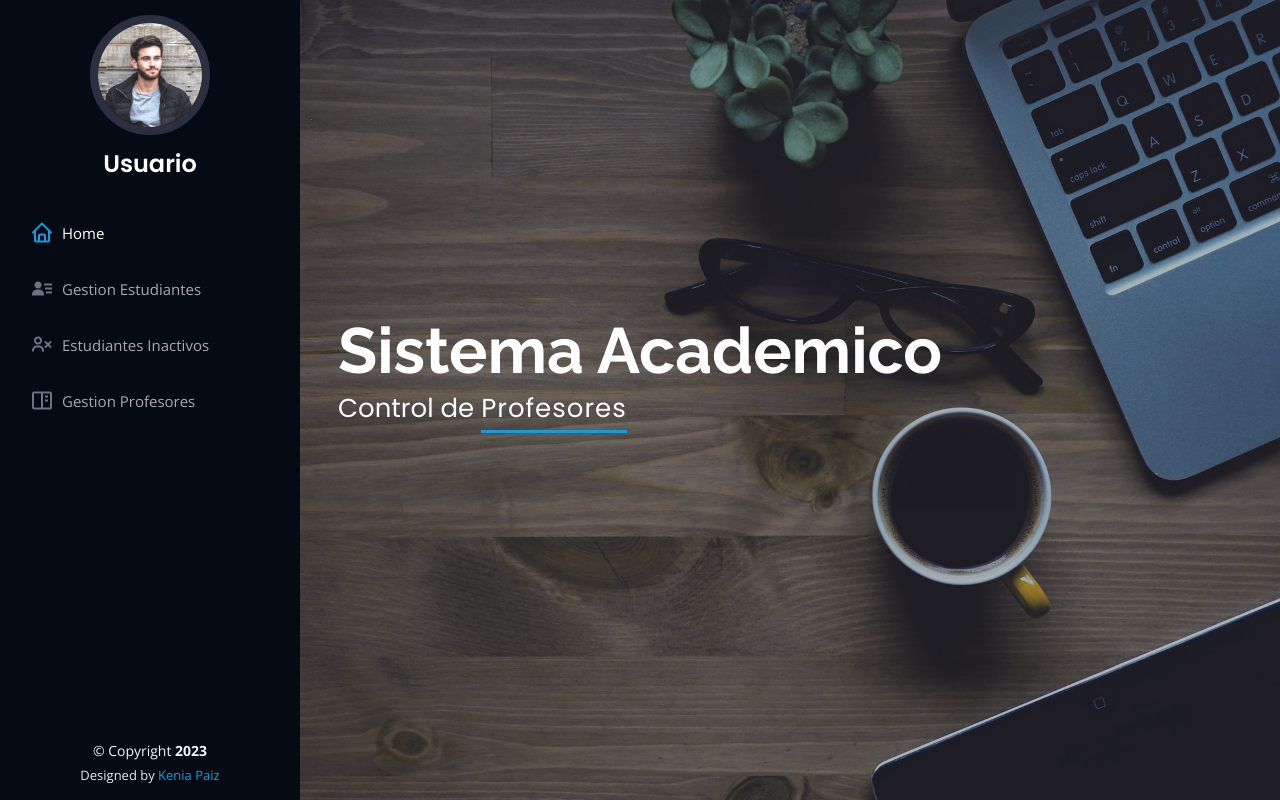
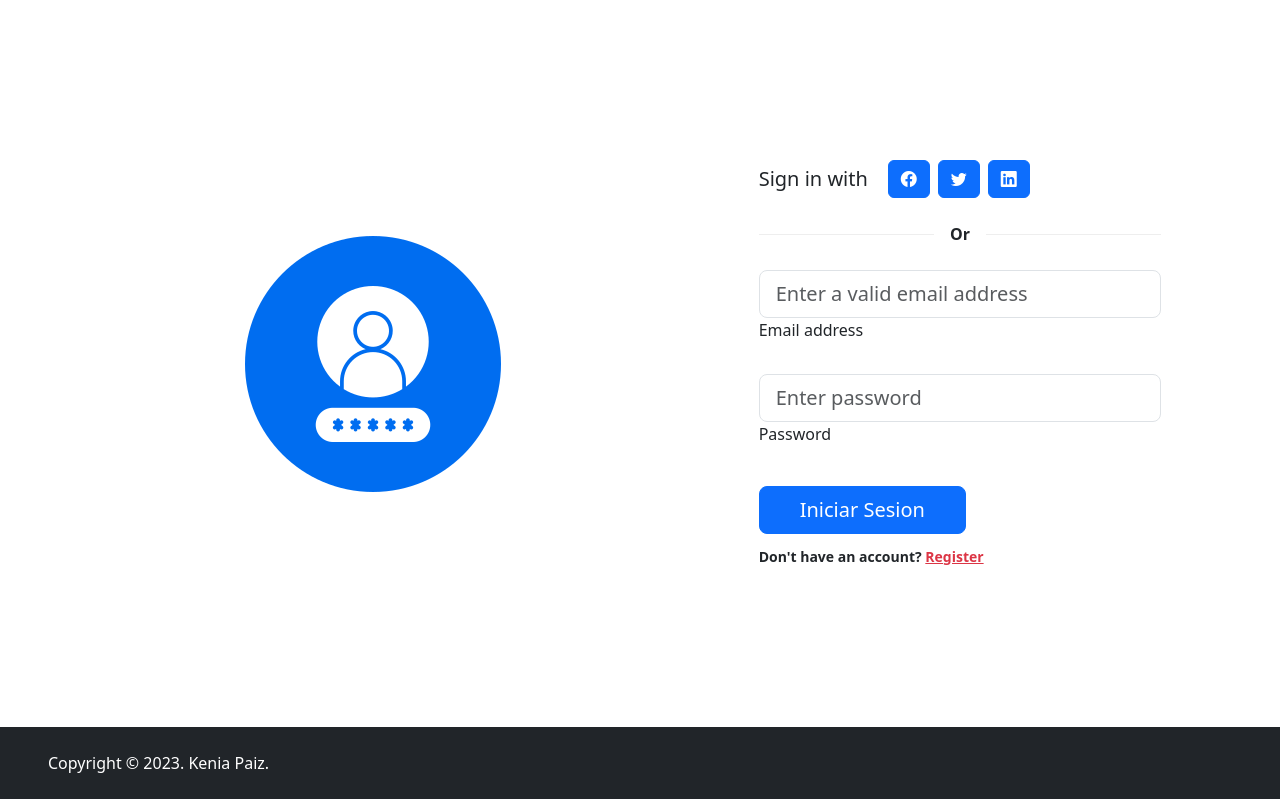
Before and after one commit to KeniaKodigo/CLASES_BACKEND_FSJ17, a PHP site: page / in a window 1280 px wide. Run offline with PHP 8.4, Linux system fonts and the light colour scheme.

Commit message:
deserciones, inicio de sesion

```diff
--- /dev/null
+++ b/practica_academia/assets/css/login.css
@@ -0,0 +1,15 @@
+.divider:after,
+.divider:before {
+content: "";
+flex: 1;
+height: 1px;
+background: #eee;
+}
+.h-custom {
+height: calc(100% - 73px);
+}
+@media (max-width: 450px) {
+.h-custom {
+height: 100%;
+}
+}
--- /dev/null
+++ b/practica_academia/controladores/Autenticacion.php
@@ -0,0 +1,46 @@
+<?php
+
+require "Conexion.php";
+
+class Autenticacion extends ConexionBD{
+    protected $correo;
+    protected $password;
+
+    public function iniciarSesion(){
+        if(isset($_POST['correo'], $_POST['password'])){
+            $this->correo = $_POST['correo'];
+            $this->password = $_POST['password'];
+
+            $this->conectar();
+            //select * from administradores where correo = ? and password = ? and id_estado = 1
+            $query = "SELECT id, nombre, correo, password FROM administradores WHERE correo = '$this->correo' AND password = '$this->password' AND id_estado = 1";
+            $resultado = mysqli_query($this->conexion, $query);
+
+            /**
+             * mysqli_fetch_assoc
+             * mysqli_num_rows = saca el numero de registros (filas)
+             */
+            $numero_filas = mysqli_num_rows($resultado);
+            $admin = mysqli_fetch_assoc($resultado);
+            if($numero_filas > 0){
+                //creando una sesion
+                /**
+                 * session_destroy()
+                 */
+                $_SESSION['nombre_admin'] = $admin['nombre'];
+                //imprimiendo la sesion
+                #echo $_SESSION['nombre_admin'];
+
+                //redireccionamos a home.php
+                header("location: home.php");
+            }else{
+                echo "<div class='alert alert-danger' role='alert'>
+                    credenciales incorrectas
+                </div>";
+            }
+
+        }
+    }
+}
+
+?>
--- a/practica_academia/index.php
+++ b/practica_academia/index.php
@@ -1,37 +1,81 @@
+<?php session_start(); ?>
 <!DOCTYPE html>
 <html lang="en">
 <head>
-    <meta charset="utf-8">
-    <meta content="width=device-width, initial-scale=1.0" name="viewport">
-    <title>SISTEMA ADMINISTRATIVO ACADEMICO</title>
-    <!-- Favicons -->
-    <link href="assets/img/favicon.png" rel="icon">
-    <link href="assets/img/apple-touch-icon.png" rel="apple-touch-icon">
+    <meta charset="UTF-8">
+    <meta name="viewport" content="width=device-width, initial-scale=1.0">
+    <link href="https://cdn.jsdelivr.net/npm/bootstrap@5.3.1/dist/css/bootstrap.min.css" rel="stylesheet" integrity="sha384-4bw+/aepP/YC94hEpVNVgiZdgIC5+VKNBQNGCHeKRQN+PtmoHDEXuppvnDJzQIu9" crossorigin="anonymous">
+    <link rel="stylesheet" href="https://cdn.jsdelivr.net/npm/bootstrap-icons@1.10.5/font/bootstrap-icons.css">
+    <link rel="stylesheet" href="./assets/css/login.css">
+    <title>Document</title>
+</head>
+<body>
+    <?php
+        require "./controladores/Autenticacion.php";
+        $autenticar = new Autenticacion();
+    ?>
+    <section class="vh-100">
+    <div class="container-fluid h-custom">
+        <div class="row d-flex justify-content-center align-items-center h-100">
+        <div class="col-md-9 col-lg-6 col-xl-5 text-center">
+            <img src="./assets/img/usuario.png"
+            class="img-fluid" alt="Sample image">
+        </div>
+        <div class="col-md-8 col-lg-6 col-xl-4 offset-xl-1">
+            <form method="POST">
+            <div class="d-flex flex-row align-items-center justify-content-center justify-content-lg-start">
+                <p class="lead fw-normal mb-0 me-3">Sign in with</p>
+                <button type="button" class="btn btn-primary btn-floating mx-1">
+                <i class="bi bi-facebook"></i>
+                </button>
 
-    <!-- Google Fonts -->
-    <link href="https://fonts.googleapis.com/css?family=Open+Sans:300,300i,400,400i,600,600i,700,700i|Raleway:300,300i,400,400i,500,500i,600,600i,700,700i|Poppins:300,300i,400,400i,500,500i,600,600i,700,700i" rel="stylesheet">
+                <button type="button" class="btn btn-primary btn-floating mx-1">
+                <i class="bi bi-twitter"></i>
+                </button>
 
-    <!-- Vendor CSS Files -->
-    <link href="assets/vendor/bootstrap/css/bootstrap.min.css" rel="stylesheet">
-    <link href="assets/vendor/bootstrap-icons/bootstrap-icons.css" rel="stylesheet">
-    <link href="assets/vendor/boxicons/css/boxicons.min.css" rel="stylesheet">
-    <!-- Template Main CSS File -->
-    <link href="assets/css/style.css" rel="stylesheet">
-</head>
+                <button type="button" class="btn btn-primary btn-floating mx-1">
+                <i class="bi bi-linkedin"></i>
+                </button>
+            </div>
 
-<body>
-    <?php include "./modulos/header.php";  ?>
+            <div class="divider d-flex align-items-center my-4">
+                <p class="text-center fw-bold mx-3 mb-0">Or</p>
+            </div>
 
-    <section id="hero" class="d-flex flex-column justify-content-center align-items-center">
-        <div class="hero-container" data-aos="fade-in">
-            <h1>Sistema Academico</h1>
-            <p>Control de <span class="typed" data-typed-items="Estudiantes, Profesores, Materias, Bootcamps"></span></p>
+            <!-- Email input -->
+            <div class="form-outline mb-4">
+                <input type="email" id="form3Example3" class="form-control form-control-lg"
+                placeholder="Enter a valid email address" name="correo" />
+                <label class="form-label" for="form3Example3">Email address</label>
+            </div>
+
+            <!-- Password input -->
+            <div class="form-outline mb-3">
+                <input type="password" id="form3Example4" class="form-control form-control-lg"
+                placeholder="Enter password" name="password" />
+                <label class="form-label" for="form3Example4">Password</label>
+            </div>
+
+            <div class="text-center text-lg-start mt-4 pt-2">
+                <input type="submit" class="btn btn-primary btn-lg"
+                style="padding-left: 2.5rem; padding-right: 2.5rem;" value="Iniciar Sesion">
+                <p class="small fw-bold mt-2 pt-1 mb-0">Don't have an account? <a href="#!"
+                    class="link-danger">Register</a></p>
+            </div>
+            </form>
+            <?php $autenticar->iniciarSesion(); ?>
         </div>
+        </div>
+    </div>
+    <div
+        class="d-flex flex-column flex-md-row text-center text-md-start justify-content-between py-4 px-4 px-xl-5 bg-dark">
+        <!-- Copyright -->
+        <div class="text-white mb-3 mb-md-0">
+        Copyright © 2023. Kenia Paiz.
+        </div>
+        <!-- Copyright -->
+    </div>
     </section>
-    <?php include "./modulos/footer.php";  ?>
-
-<script src="assets/vendor/bootstrap/js/bootstrap.bundle.min.js"></script>
-<script src="assets/vendor/typed.js/typed.umd.js"></script>
-<script src="assets/js/main.js"></script>
 </body>
+<script src="https://cdn.jsdelivr.net/npm/bootstrap@5.3.1/dist/js/bootstrap.bundle.min.js" integrity="sha384-HwwvtgBNo3bZJJLYd8oVXjrBZt8cqVSpeBNS5n7C8IVInixGAoxmnlMuBnhbgrkm" crossorigin="anonymous"></script>
 </html>
--- a/practica_academia/modulos/header-vistas.php
+++ b/practica_academia/modulos/header-vistas.php
@@ -13,13 +13,13 @@
         <nav id="navbar" class="nav-menu navbar">
         <ul>
             <li>
-                    <a href="#" class="nav-link scrollto active"><i class="bx bx-home"></i> <span>Home</span></a>
+                <a href="../home.php" class="nav-link scrollto active"><i class="bx bx-home"></i> <span>Home</span></a>
             </li>
             <li>
-                    <a href="#" class="nav-link scrollto"><i class="bx bxs-user-detail"></i> <span>Gestion Estudiantes</span></a>
+                <a href="lista_estudiantes.php" class="nav-link scrollto"><i class="bx bxs-user-detail"></i> <span>Gestion Estudiantes</span></a>
             </li>
             <li>
-                    <a href="#" class="nav-link scrollto"><i class="bx bx-user-x"></i> <span>Estudiantes Inactivos</span></a>
+                <a href="deserciones.php" class="nav-link scrollto"><i class="bx bx-user-x"></i> <span>Estudiantes Desertados</span></a>
             </li>
             <li>
                 <a href="#" class="nav-link scrollto"><i class="bx bx-book-content"></i> <span>Gestion Profesores</span></a>
--- a/practica_academia/modulos/header.php
+++ b/practica_academia/modulos/header.php
@@ -5,7 +5,7 @@
 
         <div class="profile">
         <img src="assets/img/profile-img.jpg" alt="" class="img-fluid rounded-circle">
-        <h1 class="text-light"><a href="#">Usuario</a></h1>
+        <h1 class="text-light"><a href="#"><?php echo $_SESSION['nombre_admin']; ?></a></h1>
         </div>
 
         <nav id="navbar" class="nav-menu navbar">
@@ -17,7 +17,7 @@
                 <a href="vistas/lista_estudiantes.php" class="nav-link scrollto"><i class="bx bxs-user-detail"></i> <span>Gestion Estudiantes</span></a>
             </li>
             <li>
-                <a href="#" class="nav-link scrollto"><i class="bx bx-user-x"></i> <span>Estudiantes Inactivos</span></a>
+                <a href="vistas/deserciones.php" class="nav-link scrollto"><i class="bx bx-user-x"></i> <span>Estudiantes Desertados</span></a>
             </li>
             <li>
                 <a href="#" class="nav-link scrollto"><i class="bx bx-book-content"></i> <span>Gestion Profesores</span></a>
--- a/practica_academia/vistas/lista_estudiantes.php
+++ b/practica_academia/vistas/lista_estudiantes.php
@@ -18,7 +18,7 @@
     <link href="../assets/css/style.css" rel="stylesheet">
 </head>
 <body>
-    <?php include "../modulos/header.php";
+    <?php include "../modulos/header-vistas.php";
         require "../controladores/Estudiantes.php";
 
         $alumno = new Estudiantes();
@@ -76,9 +76,9 @@
                             <form action="" method="POST">
                             <div class="modal-body">
                                 <h5><?php echo $item['nombre']; ?></h5>
+                                    <input type="hidden" value="<?php echo $item['id']; ?>" name="id_estudiante">
 
                                     <label for="">Cambio de Estado</label>
-
                                     <select name="estado" class="form-control">
                                         <option value=""><?php echo $item['estado']; ?></option>
 
@@ -93,6 +93,7 @@
                                 <input type="submit" class="btn btn-danger" value="Cambiar Estado">
                             </div>
                             </form>
+                            <?php $alumno->cambiarEstadoEgresadoDesercion();  ?>
                             </div>
                         </div>
                         </div>
```
Also changed, not shown: practica_academia/controladores/Estudiantes.php (+27 -0 lines), practica_academia/home.php (added, +40 -0 lines), practica_academia/vistas/deserciones.php (added, +62 -0 lines). Lines whose indentation alone changed are shown as unchanged.
